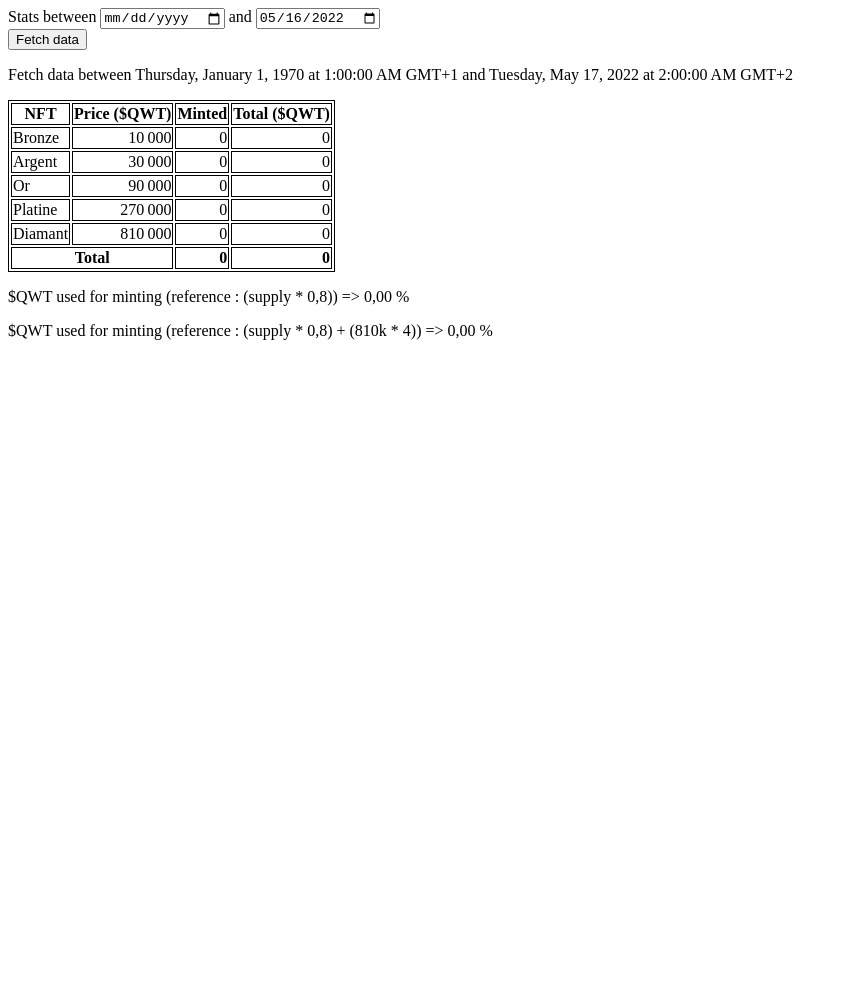
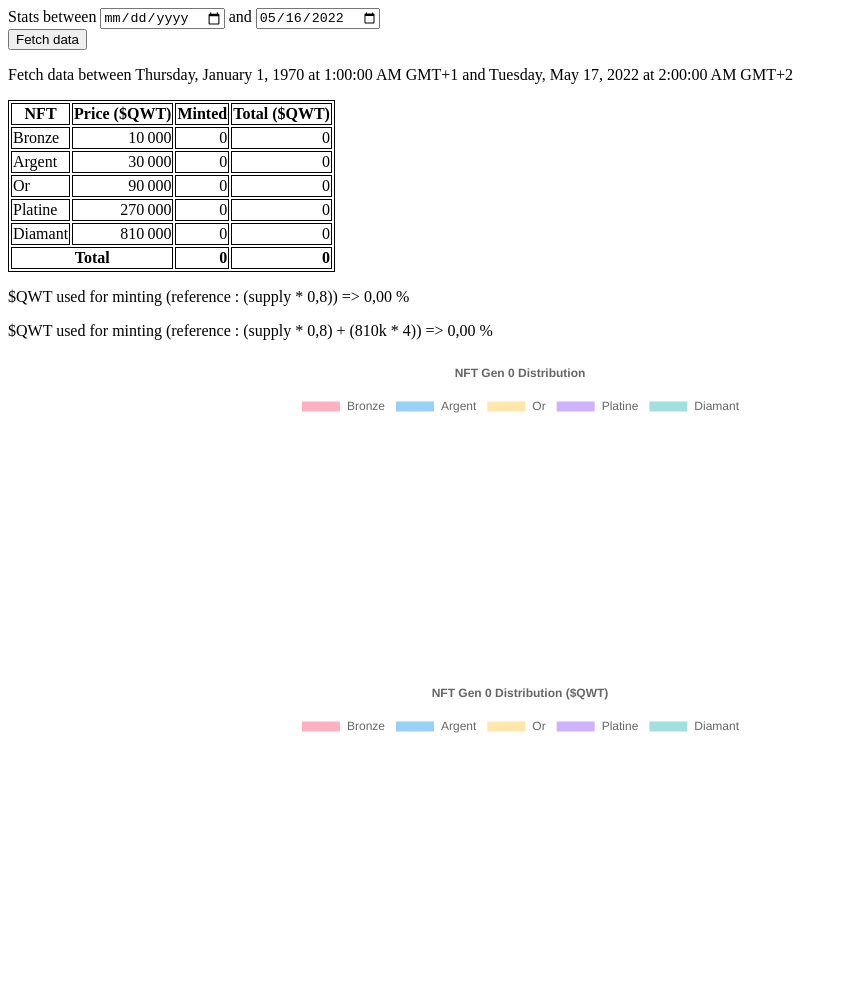
Before and after one commit to MickaelMa/qwt.github.io, a plain HTML site: page index.html in a window 1280 px wide. Shown: the whole page, without its empty margins (0-847 px from the left). Before the commit the page ends 800 px from the top, so only its background shows below. Drawn offline with nearby package versions, Linux system fonts and the light colour scheme; no server answers.

Commit message:
add graph

```diff
--- a/index.html
+++ b/index.html
@@ -58,7 +58,14 @@
 			<p id="nbQWTCoin"></p>
 		</div>
 
+		<div class="chart-container" style="position: relative; height:40vh; width:80vw">
+			<canvas id="nftRepartition"></canvas>
+			<canvas id="nftRepartitionQWT"></canvas>
+		</div>
+
 		<script src="https://code.jquery.com/jquery-3.6.0.js"></script>
+		<script src="https://cdn.jsdelivr.net/npm/chart.js@3.7.1/dist/chart.min.js"></script>
+
 
 		<script type="text/javascript" language="javascript">
 
@@ -206,8 +213,85 @@
 					$("#sumNFT").text(new Intl.NumberFormat('fr-FR').format(sumNFT));
 					$("#percent").text("$QWT used for minting (reference : (supply * 0,8)) => " + new Intl.NumberFormat('fr-FR', { style: 'percent', minimumFractionDigits: '2'}).format(percentQWTUse));
 					$("#percentNFT").text("$QWT used for minting (reference : (supply * 0,8) + (810k * 4)) => " + new Intl.NumberFormat('fr-FR', { style: 'percent', minimumFractionDigits: '2'}).format(percentQWTUseWithoutNFT));
+
+					const ctx = document.getElementById('nftRepartition').getContext('2d');
+
+					const data = {
+						labels: [conf['gen0'][0].name, conf['gen0'][1].name, conf['gen0'][2].name,conf['gen0'][3].name, conf['gen0'][4].name],
+						datasets: [{
+							label: 'Nb NFT',
+							data: [conf['gen0'][0].count, conf['gen0'][1].count, conf['gen0'][2].count,conf['gen0'][3].count, conf['gen0'][4].count],
+							backgroundColor: [
+									'rgba(255, 99, 132, 0.5)',
+									'rgba(54, 162, 235, 0.5)',
+									'rgba(255, 206, 86, 0.5)',
+									'rgba(153, 102, 255, 0.5)',
+									'rgba(75, 192, 192, 0.5)'
+
+							],
+							hoverOffset: 4
+						}]
+						};
+
+					const myChart = new Chart(ctx, {
+						type: 'doughnut',
+						data: data,
+						options: {
+							responsive: true,
+							maintainAspectRatio: false,
+							plugins: {
+								legend: {
+									position: 'top',
+								},
+								title: {
+									display: true,
+									text: 'NFT Gen 0 Distribution'
+								}
+							}
+						}
+					});
+
+
+
+
+					const ctxQWT = document.getElementById('nftRepartitionQWT').getContext('2d');
+
+					const dataQWT = {
+						labels: [conf['gen0'][0].name, conf['gen0'][1].name, conf['gen0'][2].name,conf['gen0'][3].name, conf['gen0'][4].name],
+						datasets: [{
+							label: 'Nb NFT',
+							data: [conf['gen0'][0].count * conf['gen0'][0].price, conf['gen0'][1].count * conf['gen0'][1].price, conf['gen0'][2].count * conf['gen0'][2].price,conf['gen0'][3].count * conf['gen0'][3].price, conf['gen0'][4].count * conf['gen0'][4].price],
+							backgroundColor: [
+									'rgba(255, 99, 132, 0.5)',
+									'rgba(54, 162, 235, 0.5)',
+									'rgba(255, 206, 86, 0.5)',
+									'rgba(153, 102, 255, 0.5)',
+									'rgba(75, 192, 192, 0.5)'
+
+							],
+							hoverOffset: 4
+						}]
+						};
+
+					const myChartQWT = new Chart(ctxQWT, {
+						type: 'doughnut',
+						data: dataQWT,
+						options: {
+							responsive: true,
+							maintainAspectRatio: false,
+							plugins: {
+								legend: {
+									position: 'top',
+								},
+								title: {
+									display: true,
+									text: 'NFT Gen 0 Distribution ($QWT)'
+								}
+							}
+						}
+					});
+
 				}
-
 
 				function nbQWTCoinMint(){
 					var def = $.Deferred();
```
